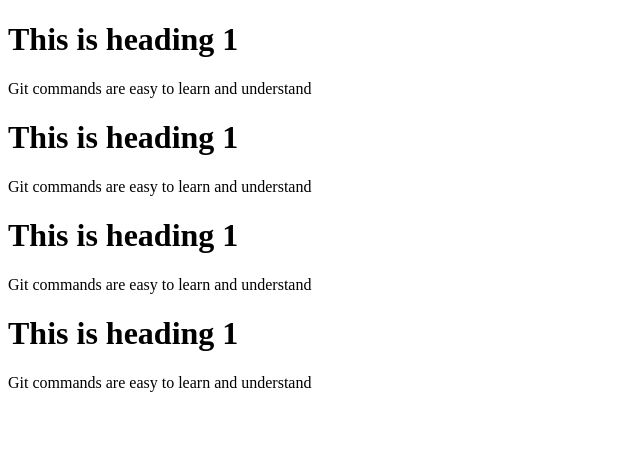
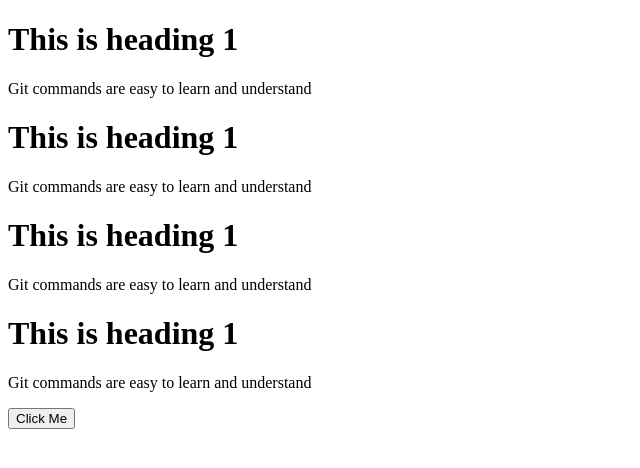
Before and after one commit to Gaurav-037/Learn-Git, a plain HTML site: page index.html in a window 1280 px wide. Shown: the whole page, without its empty margins (0-640 px from the left). Drawn offline with Linux system fonts and the light colour scheme.

Commit message:
Add button

```diff
--- a/index.html
+++ b/index.html
@@ -14,6 +14,9 @@
     <p>Git commands are easy to learn and understand</p>
     <h1>This is heading 1</h1>
     <p>Git commands are easy to learn and understand</p>
+    <button type="button">
+        Click Me
+    </button>
 
 </body>
 </html>
```
